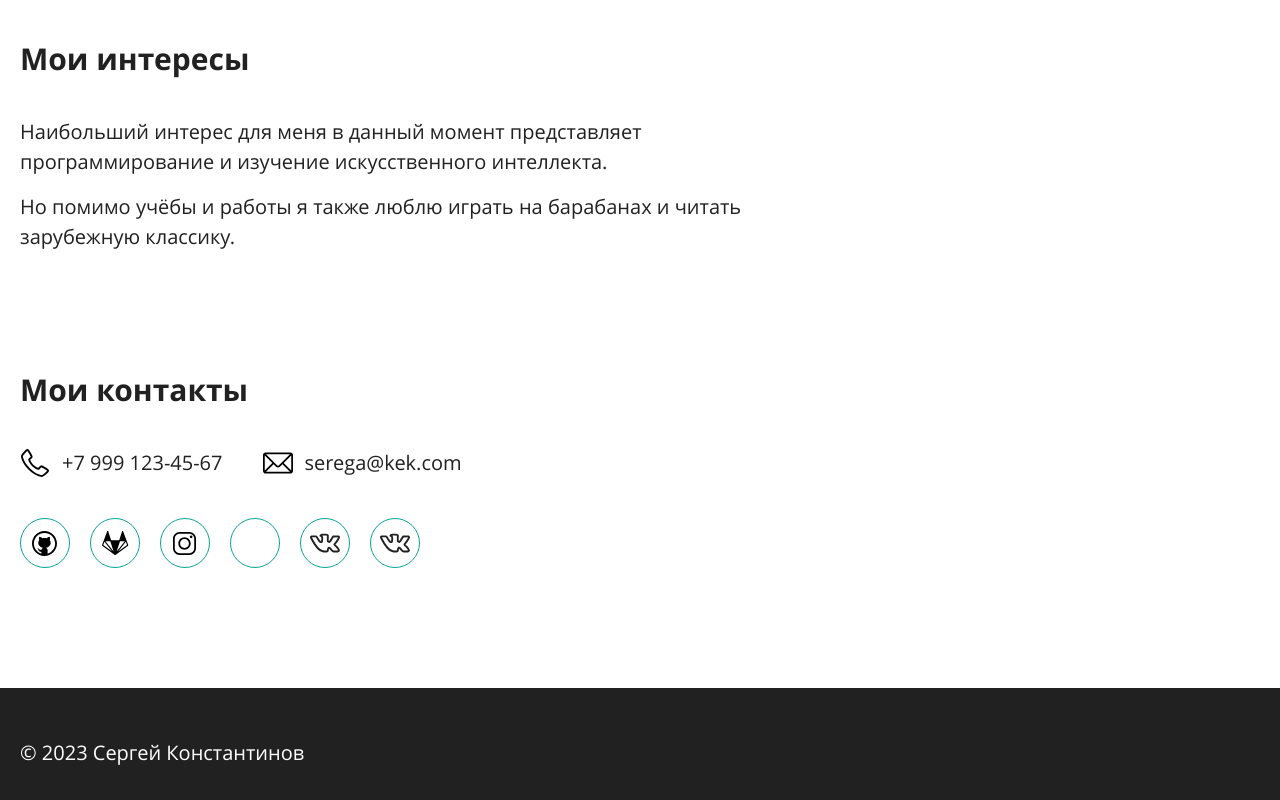
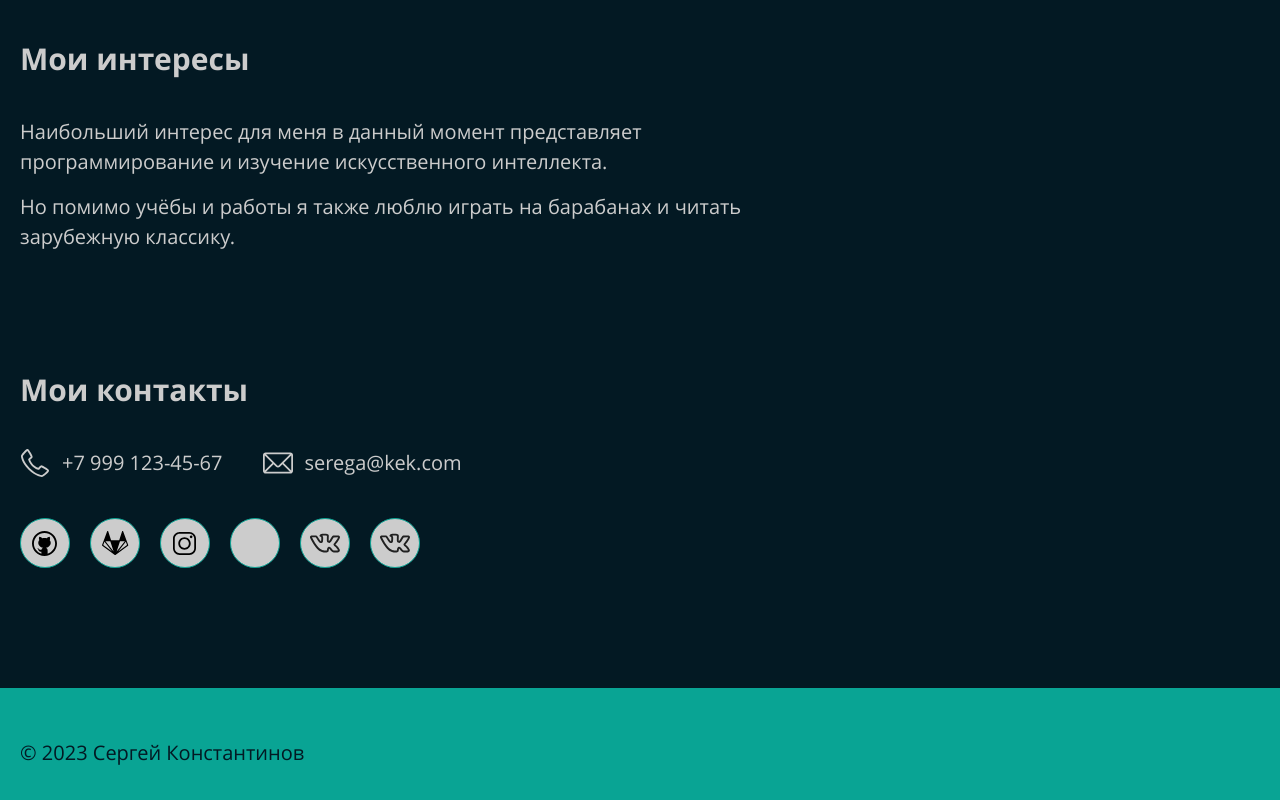
Before and after one commit to Alkirys/TI-2, a plain HTML site: page index.html in a window 1280 px wide. Shown: the part 1718-2518 px from the top of the page. Drawn offline with Linux system fonts and the light colour scheme.

Commit message:
prepare for dark theme

```diff
--- a/css/style.css
+++ b/css/style.css
@@ -43,6 +43,7 @@ a {
 
 body {
     line-height: 150%;
+    background-color: var(--white);
 }
 
 h1,
@@ -541,3 +542,30 @@ section {
         gap: 15px;
     }
 }
+
+/*ТИ-9*/
+
+.dark-theme {
+    --black: #ccc;
+    --white: #031923;
+}
+
+.dark-theme .social-link {
+    background-color: var(--black);
+}
+
+.dark-theme .main-footer {
+    background-color: var(--green);
+}
+
+.dark-theme .social-link:hover {
+    background-color: var(--green);
+}
+
+.dark-theme .contact-link_mail {
+    background-image: url("../img/contactsDark/email.svg");
+}
+
+.dark-theme .contact-link_phone {
+    background-image: url("../img/contactsDark/phone.svg");
+}
--- a/index.html
+++ b/index.html
@@ -9,7 +9,7 @@
   <link href="css/style.css" rel="stylesheet">
   <link rel="icon" type="image/svg+xml" href="img/main-logo.svg">
 </head>
-<body>
+<body class="dark-theme">
   <div class="container">
     <header class="main-header">
       <div class="main-header-wrap">
```
Also changed, not shown: img/contactsDark/email.svg (added), img/contactsDark/phone.svg (added).
